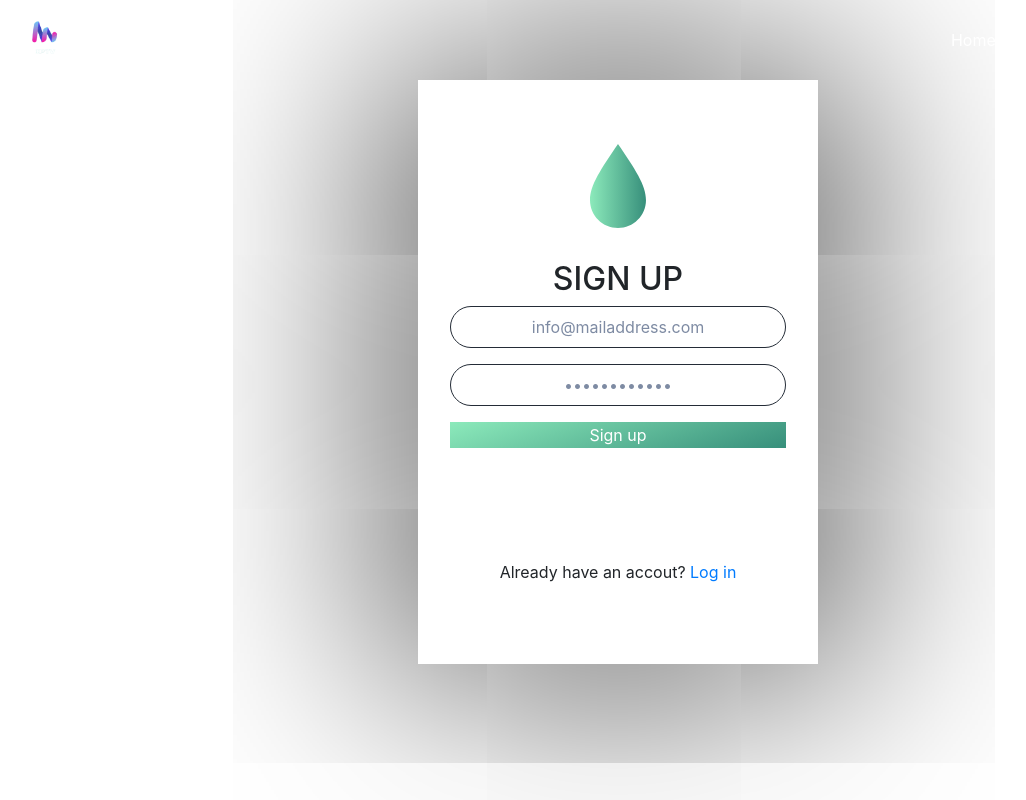
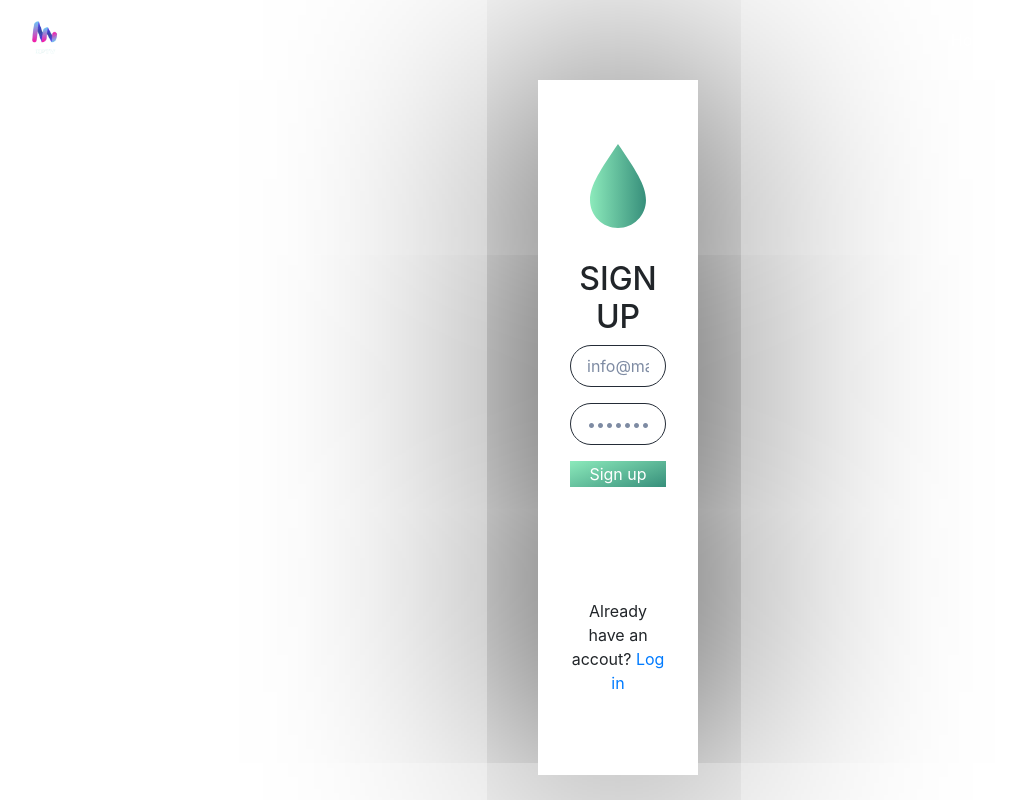
Before and after one commit to chraibimo/Iptv, a PHP site: page /signup.html in a window 1280 px wide. Shown: the whole page, without its empty margins (22-1048 px from the left). Run offline with PHP 8.4, Linux system fonts and the light colour scheme.

Commit message:
styles.css

```diff
--- a/styles.css
+++ b/styles.css
@@ -100,6 +100,8 @@
 
   /* Register Styles */
   .register {
+    margin-left: 30%;
+    width: 40%;
     box-shadow: 0 0 250px #000;
     text-align: center;
     padding: 4rem 2rem;
```
